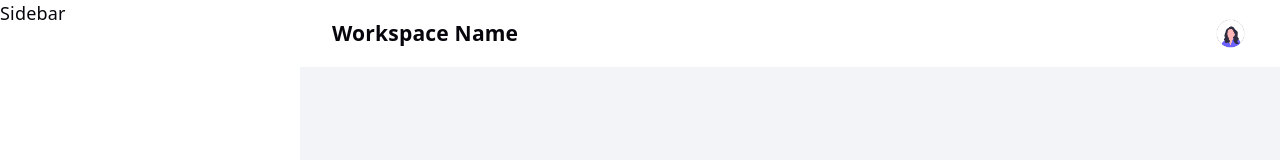
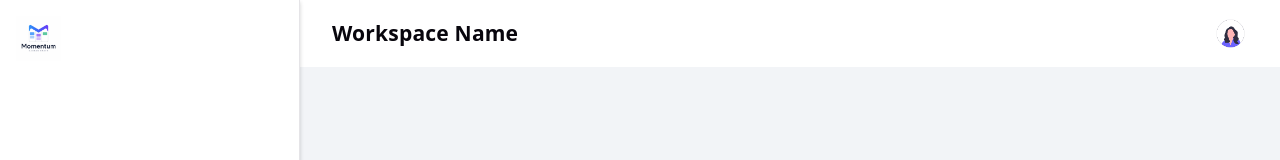
Before and after one commit to vidhi-thakur/Momentum, a React (Vite) app: page / in a window 1280 px wide. Shown: the top 160 px of the page. Built offline with nearby package versions, Linux system fonts and the light colour scheme.

Commit message:
updated UI for sidebar
- added logo as link

```diff
--- a/src/components/layout/Sidebar.tsx
+++ b/src/components/layout/Sidebar.tsx
@@ -1,9 +1,14 @@
-import '../styles/Sidebar.css';
+import "../styles/Sidebar.css";
+import { Link } from 'react-router-dom';
 
 function Sidebar() {
   return (
-    <div>Sidebar</div>
-  )
+    <div className="sidebar">
+      <Link to="/">
+      <img src="/logo.png" alt="avatar" width={45} />
+      </Link>
+    </div>
+  );
 }
 
-export default Sidebar
+export default Sidebar;
--- a/src/components/styles/Sidebar.css
+++ b/src/components/styles/Sidebar.css
@@ -0,0 +1,12 @@
+.sidebar {
+  background-color: white;
+  height: 100%;
+  width: 100%;
+  padding: var(--default-spacing);
+  border-right: 1px solid var(--border);
+  box-shadow: rgba(0, 0, 0, 0.18) 0px 2px 4px;
+
+  img {
+    cursor: pointer;
+  }
+}
```
